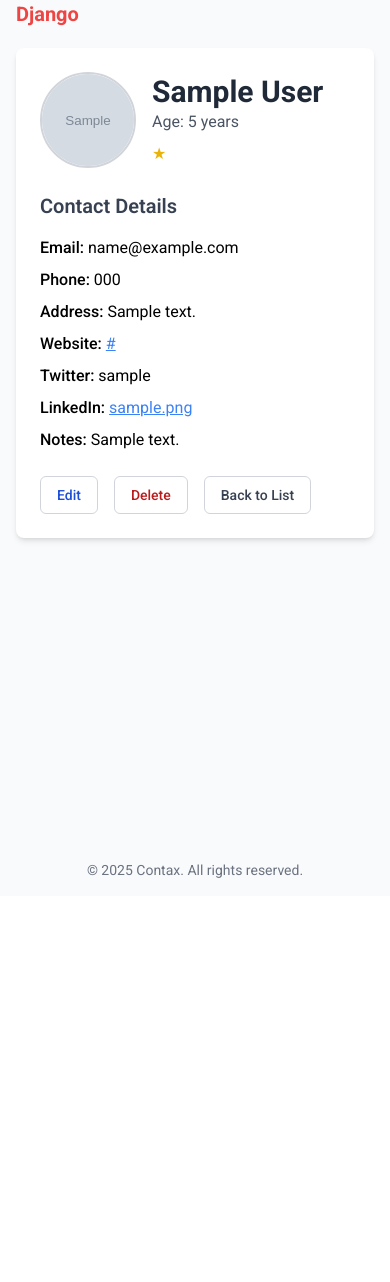
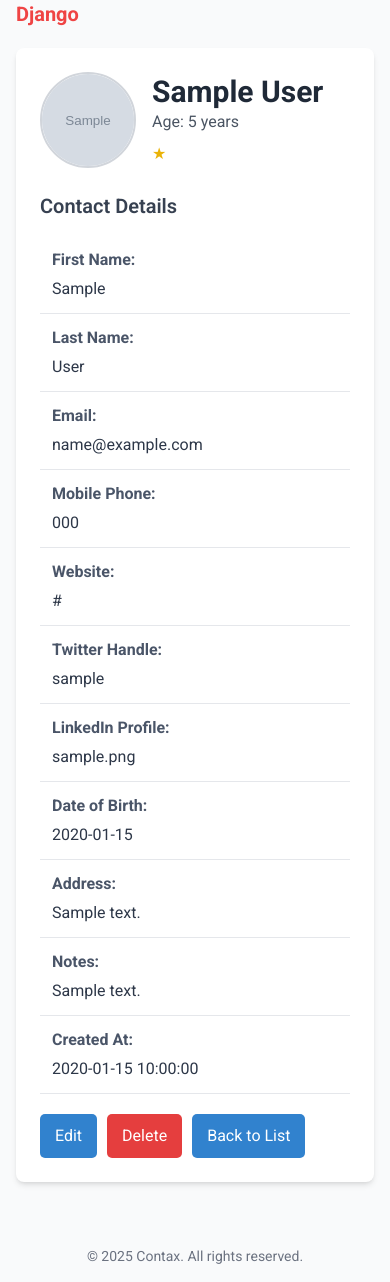
Before and after one commit to yulqen/contax, a Django app: page /contacts/1/ in a window 390 px wide. Shown: the part 64-1346 px from the top of the page. Before the commit the page ends 942 px from the top, so only its background shows below. Run offline with Django 5.2, Linux system fonts and the light colour scheme; tables that the repository leaves empty hold one stand-in row (values such as "Sample post"); grey boxes marked "Sample" are stand-in pictures; some libraries are stand-ins or nearby versions.

Commit message:
Refactor contact detail for styling and layout
- Added custom styles for contact detail display.
- Enhanced structure and presentation of contact details including full name, email, phone, social media links, and more.
- Introduced a button group for better navigation options.
- Updated the birth date field with a help text in the model definition.

```diff
--- a/contacts/models.py
+++ b/contacts/models.py
@@ -13,11 +13,13 @@ class Contact(models.Model):
     )
     mobile_phone = models.CharField(validators=[phone_regex], max_length=17, blank=True)
     website = models.URLField(max_length=200, blank=True)
-    twitter_handle = models.CharField(
-        max_length=15, blank=True
-    )  # Twitter's max length is 15
+    twitter_handle = models.CharField(max_length=15, blank=True)
     linkedin_profile = models.URLField(max_length=200, blank=True)
-    birth_date = models.DateField(null=True, blank=True)
+    birth_date = models.DateField(
+        null=True,
+        blank=True,
+        help_text="Please enter your date of birth in YYYY-MM-DD format.",
+    )
     address = models.TextField(blank=True)
     notes = models.TextField(blank=True)
 
--- a/contacts/templates/contacts/contact_detail.html
+++ b/contacts/templates/contacts/contact_detail.html
@@ -1,4 +1,91 @@
 {% extends 'contacts/base.html' %}
+
+{% block extra_css %}
+<style>
+    .detail-container {
+        max-width: 600px;
+        margin: auto;
+        background-color: #f9fafb;
+        padding: 20px;
+        border-radius: 8px;
+        box-shadow: 0 2px 10px rgba(0, 0, 0, 0.1);
+    }
+
+    .detail-row {
+        display: flex;
+        justify-content: space-between;
+        padding: 12px;
+        border-bottom: 1px solid #e5e7eb;
+    }
+
+    .detail-row:last-child {
+        border-bottom: none; /* Remove border for last item */
+    }
+
+    .detail-label {
+        font-weight: bold;
+        color: #4a5568; /* Customize color */
+        margin-right: 10px;
+    }
+
+    .detail-value {
+        color: #2d3748; /* Customize color */
+    }
+
+    .header {
+        text-align: center;
+        margin-bottom: 20px;
+    }
+
+    h2 {
+        margin: 0;
+        color: #2b6cb0; /* Header color */
+    }
+
+    /* Button styles */
+    .button-group {
+        display: flex;
+        justify-content: flex-start;
+        margin-top: 20px;
+    }
+
+    .button {
+        padding: 10px 15px;
+        margin-right: 10px;
+        text-align: center;
+        color: white;
+        background-color: #3182ce; /* Button color */
+        border-radius: 5px;
+        text-decoration: none;
+        transition: background-color 0.3s;
+    }
+
+    .button:hover {
+        background-color: #2b6cb0; /* Darker shade on hover */
+    }
+
+    .delete-button {
+        background-color: #e53e3e; /* Delete button color */
+    }
+
+    .delete-button:hover {
+        background-color: #c53030; /* Darker shade on hover */
+    }
+
+    /* You can add responsiveness */
+    @media (max-width: 600px) {
+        .detail-row {
+            flex-direction: column;
+        }
+
+        .detail-label {
+            margin-bottom: 5px;
+            margin-right: 0;
+        }
+    }
+</style>
+{% endblock %}
+
 
 {% block content %}
 <div class="min-h-screen bg-gray-50 py-12 px-4 sm:px-6 lg:px-8">
@@ -36,35 +123,57 @@
             </div>
 
             <h2 class="text-xl font-semibold text-gray-700 mb-4">Contact Details</h2>
-            <div class="space-y-2">
-                {% if contact.email %}
-                    <p><span class="font-medium">Email:</span> {{ contact.email }}</p>
-                {% endif %}
-                {% if contact.mobile_phone %}
-                    <p><span class="font-medium">Phone:</span> {{ contact.mobile_phone }}</p>
-                {% endif %}
-                {% if contact.address %}
-                    <p><span class="font-medium">Address:</span> {{ contact.address }}</p>
-                {% endif %}
-                {% if contact.website %}
-                    <p><span class="font-medium">Website:</span> <a href="{{ contact.website }}" class="text-blue-500 underline">{{ contact.website }}</a></p>
-                {% endif %}
-                {% if contact.twitter_handle %}
-                    <p><span class="font-medium">Twitter:</span> {{ contact.twitter_handle }}</p>
-                {% endif %}
-                {% if contact.linkedin_profile %}
-                    <p><span class="font-medium">LinkedIn:</span> <a href="{{ contact.linkedin_profile }}" class="text-blue-500 underline">{{ contact.linkedin_profile }}</a></p>
-                {% endif %}
-                {% if contact.notes %}
-                    <p><span class="font-medium">Notes:</span> {{ contact.notes }}</p>
-                {% endif %}
+            <div class="detail-row">
+                <span class="detail-label">First Name:</span>
+                <span class="detail-value">{{ contact.first_name }}</span>
+            </div>
+            <div class="detail-row">
+                <span class="detail-label">Last Name:</span>
+                <span class="detail-value">{{ contact.last_name }}</span>
+            </div>
+            <div class="detail-row">
+                <span class="detail-label">Email:</span>
+                <span class="detail-value">{{ contact.email }}</span>
+            </div>
+            <div class="detail-row">
+                <span class="detail-label">Mobile Phone:</span>
+                <span class="detail-value">{{ contact.mobile_phone }}</span>
+            </div>
+            <div class="detail-row">
+                <span class="detail-label">Website:</span>
+                <span class="detail-value">{{ contact.website }}</span>
+            </div>
+            <div class="detail-row">
+                <span class="detail-label">Twitter Handle:</span>
+                <span class="detail-value">{{ contact.twitter_handle }}</span>
+            </div>
+            <div class="detail-row">
+                <span class="detail-label">LinkedIn Profile:</span>
+                <span class="detail-value">{{ contact.linkedin_profile }}</span>
+            </div>
+            <div class="detail-row">
+                <span class="detail-label">Date of Birth:</span>
+                <span class="detail-value">{{ contact.birth_date|date:"Y-m-d" }}</span>
+            </div>
+            <div class="detail-row">
+                <span class="detail-label">Address:</span>
+                <span class="detail-value">{{ contact.address }}</span>
+            </div>
+            <div class="detail-row">
+                <span class="detail-label">Notes:</span>
+                <span class="detail-value">{{ contact.notes }}</span>
+            </div>
+            <div class="detail-row">
+                <span class="detail-label">Created At:</span>
+                <span class="detail-value">{{ contact.created_at|date:"Y-m-d H:i:s" }}</span>
+            </div>
+            <div class="button-group">
+                <a href="{% url 'contacts:update' contact.id %}" class="button">Edit</a>
+                <a href="{% url 'contacts:delete' contact.id %}" class="button delete-button">Delete</a>
+                <a href="{% url 'contacts:list' %}" class="button">Back to List</a>
             </div>
 
-            <div class="mt-6 flex space-x-4">
-                <a href="{% url 'contacts:update' contact.pk %}" class="inline-flex items-center px-4 py-2 border border-gray-300 text-sm font-medium rounded-md text-blue-700 bg-white hover:bg-gray-50">Edit</a>
-                <a href="{% url 'contacts:delete' contact.pk %}" class="inline-flex items-center px-4 py-2 border border-gray-300 text-sm font-medium rounded-md text-red-700 bg-white hover:bg-gray-50">Delete</a>
-                <a href="{% url 'contacts:list' %}" class="inline-flex items-center px-4 py-2 border border-gray-300 text-sm font-medium rounded-md text-gray-700 bg-white hover:bg-gray-50">Back to List</a>
-            </div>
+
         </div>
     </div>
 </div>
```
Lines whose indentation alone changed are shown as unchanged.
